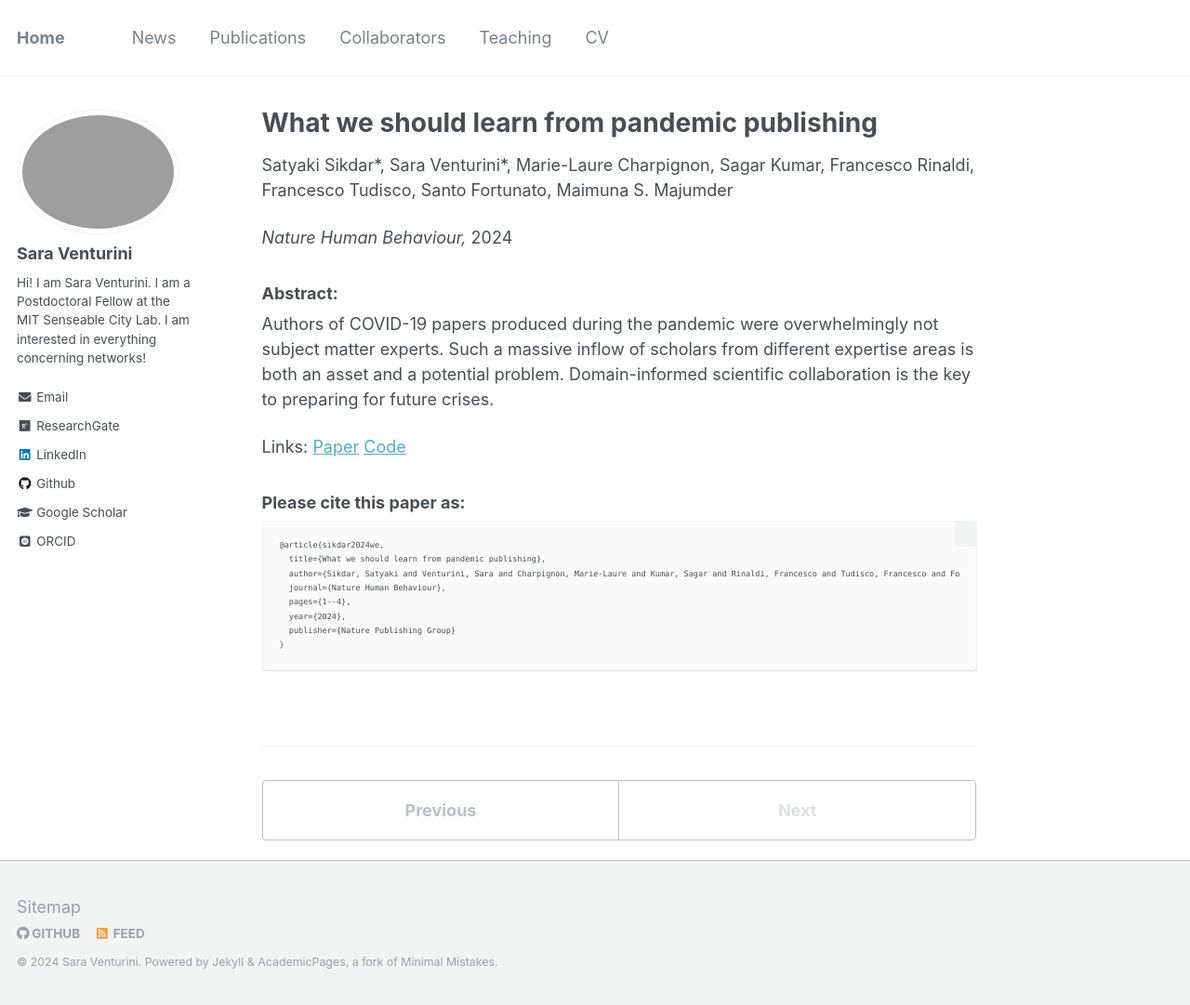
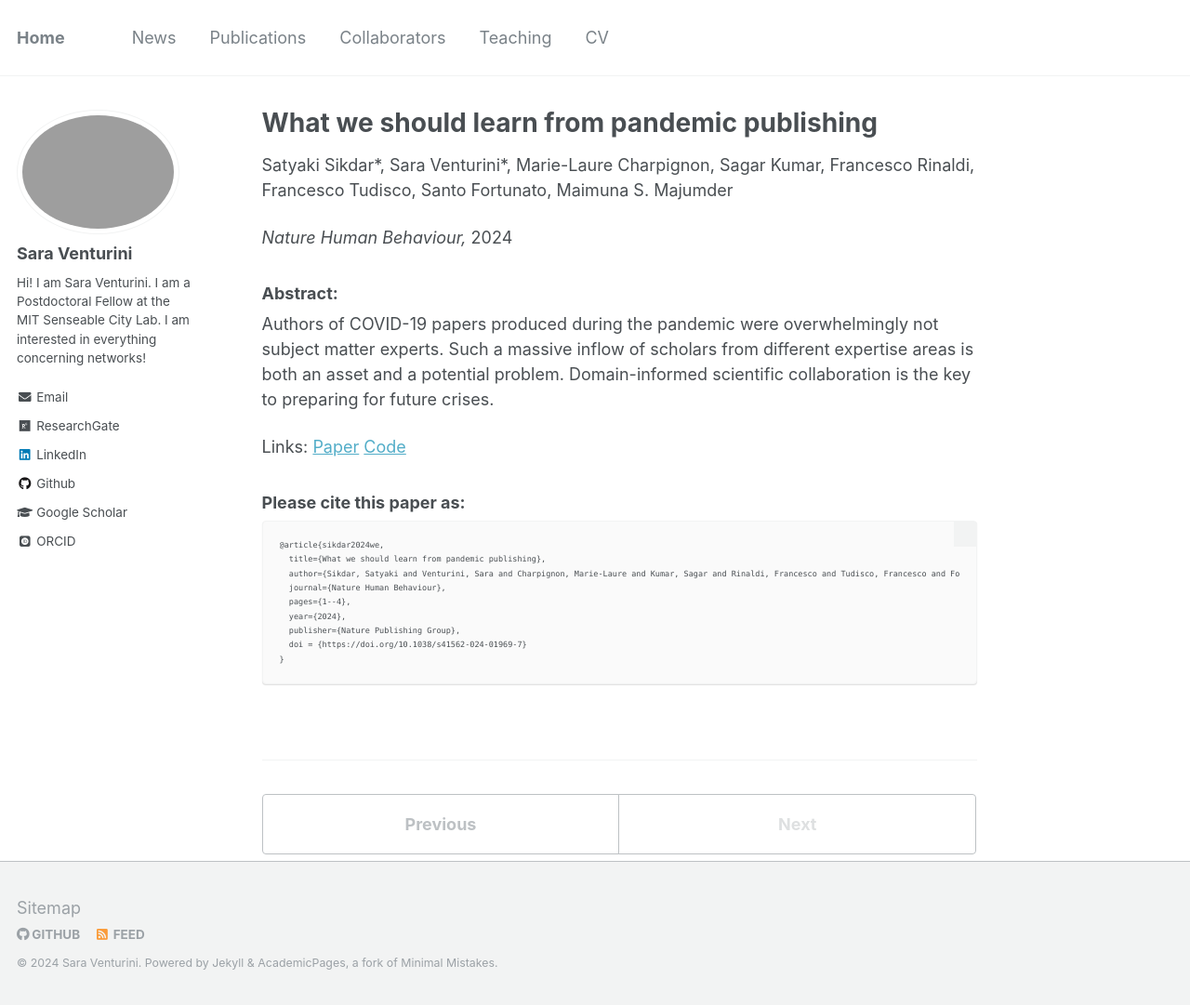
Before and after one commit to saraventurini/saraventurini.github.io, a Jekyll site: the page built from _publications/What-we-should-learn-from-pandemic-publishing.md, in a window 1280 px wide and 1081 px high. Shown: the whole window at 93% size. Built offline with Jekyll 4.4.1, drawn with Linux system fonts in a browser that asks for light colours; some web fonts are replaced.

Commit message:
Update What-we-should-learn-from-pandemic-publishing.md

````diff
--- a/_publications/What-we-should-learn-from-pandemic-publishing.md
+++ b/_publications/What-we-should-learn-from-pandemic-publishing.md
@@ -21,6 +21,7 @@ Links: [Paper](https://doi.org/10.1038/s41562-024-01969-7) [Code]( https://osf.i
   journal={Nature Human Behaviour},
   pages={1--4},
   year={2024},
-  publisher={Nature Publishing Group}
+  publisher={Nature Publishing Group},
+  doi = {https://doi.org/10.1038/s41562-024-01969-7}
 }
 ```
````
